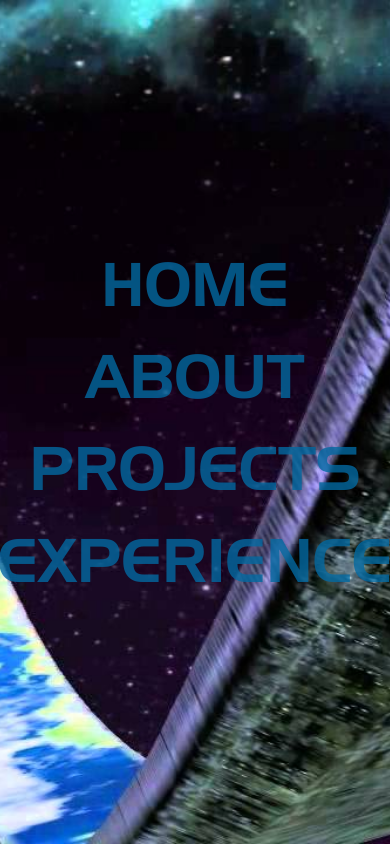
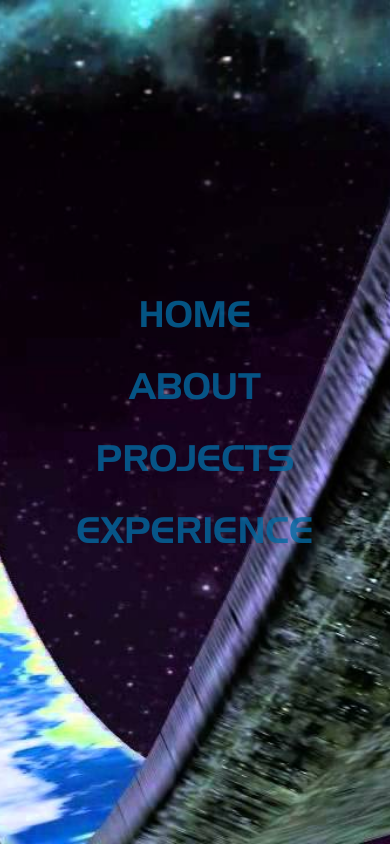
Before and after one commit to KalleHahl/HaloCE-Portfolio, a Next.js app in the folder portfolio/: page / in a window 390 px wide. Built offline with nearby package versions, Linux system fonts and the light colour scheme.

Commit message:
added text shadow functionality to tailwind config and used it in the menu items

```diff
--- a/portfolio/components/frontpage/Menu.tsx
+++ b/portfolio/components/frontpage/Menu.tsx
@@ -6,8 +6,8 @@ const MenuItem = ({ text, href }: { text: string; href: string }) => {
   return (
     <Link href={href}>
       <div className="group relative">
-        <div className="w-full md:max-w-xl h-14 blur-xl group-hover:bg-sky-600 ease-in-out rounded-full absolute top-4" />
-        <p className=" text-sky-700 opacity-80 text-6xl rounded-full font-handel py-4 transition duration-300 ease-in-out group-hover:scale-105 group-hover:text-white group-hover:opacity-100">
+        {/* <div className="w-full md:max-w-xl h-10 md:h-14 blur-xl group-hover:bg-sky-600 ease-in-out rounded-full absolute top-4" /> */}
+        <p className=" text-sky-700 opacity-80 text-4xl md:text-6xl rounded-full font-handel py-4 transition duration-300 ease-in-out group-hover:scale-105 group-hover:text-white group-hover:opacity-100 group-hover:text-shadow-lg shadow-sky-600">
           {text}
         </p>
       </div>
@@ -22,12 +22,12 @@ const Menu = () => {
         initial={{ opacity: 0 }}
         animate={{ opacity: 1 }}
         transition={{ duration: 1 }}
-        className="flex flex-col items-center justify-center h-screen"
+        className="flex flex-col items-center justify-center h-screen md:h-full"
       >
         <MenuItem text="HOME" href="/" />
         <MenuItem text="ABOUT" href="/about" />
-        <MenuItem text="PROJECTS" href="/about" />
-        <MenuItem text="EXPERIENCE" href="/about" />
+        <MenuItem text="PROJECTS" href="/projects" />
+        <MenuItem text="EXPERIENCE" href="/experience" />
       </motion.div>
     </div>
   )
--- a/portfolio/tailwind.config.js
+++ b/portfolio/tailwind.config.js
@@ -1,4 +1,7 @@
 /** @type {import('tailwindcss').Config} */
+
+const plugin = require("tailwindcss/plugin")
+
 module.exports = {
   content: [
     "./pages/**/*.{js,ts,jsx,tsx,mdx}",
@@ -15,7 +18,22 @@ module.exports = {
       fontFamily: {
         handel: ["var(--font-handel)"],
       },
+      textShadow: {
+        sm: "0 0px 16px var(--tw-shadow-color)",
+        lg: "0 0px 28px var(--tw-shadow-color)",
+      },
     },
   },
-  plugins: [],
+  plugins: [
+    plugin(function ({ matchUtilities, theme }) {
+      matchUtilities(
+        {
+          "text-shadow": (value) => ({
+            textShadow: value,
+          }),
+        },
+        { values: theme("textShadow") }
+      )
+    }),
+  ],
 }
```
